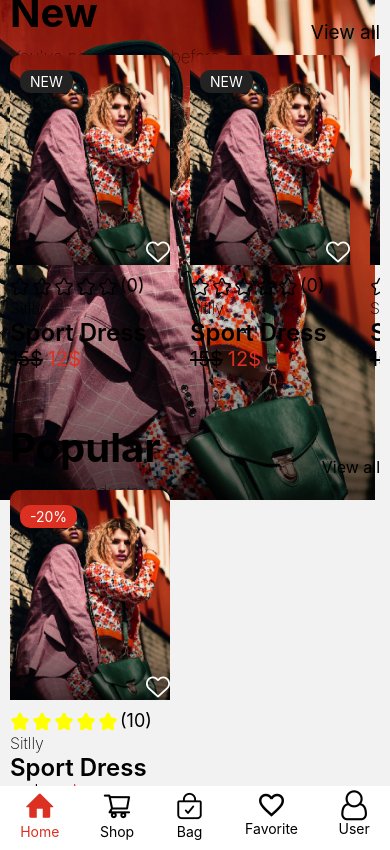
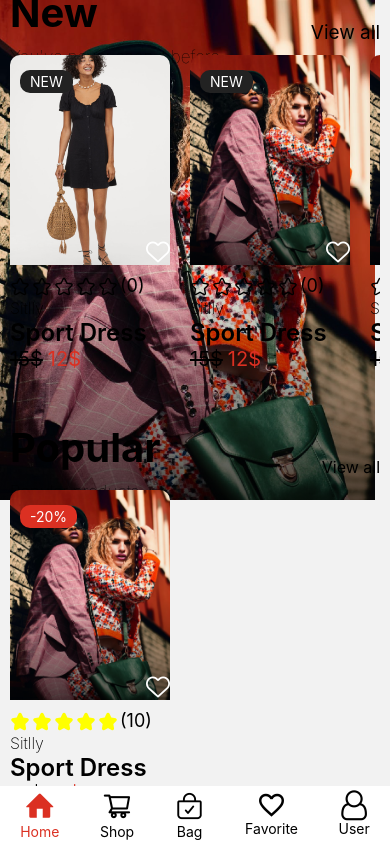
Before and after one commit to atsed27/E-commerce, a React Native app: screen /home in a window 390 px wide. Built offline with nearby package versions, Linux system fonts and the light colour scheme.

Commit message:
update img

```diff
--- a/components/New.js
+++ b/components/New.js
@@ -42,7 +42,7 @@ const New = () => {
           <View>
             <ImageBackground
               style={styles.newImg}
-              source={require('../assets/Big Banner.png')}
+              source={require('../assets/product/image(3).png')}
             >
               <View style={styles.overlay2}>
                 <Text
--- a/components/ProductNav.js
+++ b/components/ProductNav.js
@@ -3,7 +3,10 @@ import React from 'react';
 import { AntDesign } from '@expo/vector-icons';
 import COLORS from '../constance/Color';
 import { Entypo } from '@expo/vector-icons';
+import { useNavigation } from '@react-navigation/native';
+
 const ProductNav = () => {
+  const navigation = useNavigation();
   return (
     <View>
       <View style={styles.Top}>
```
